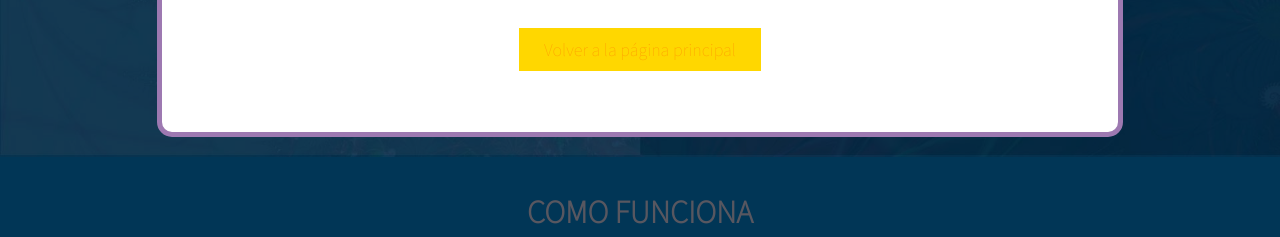
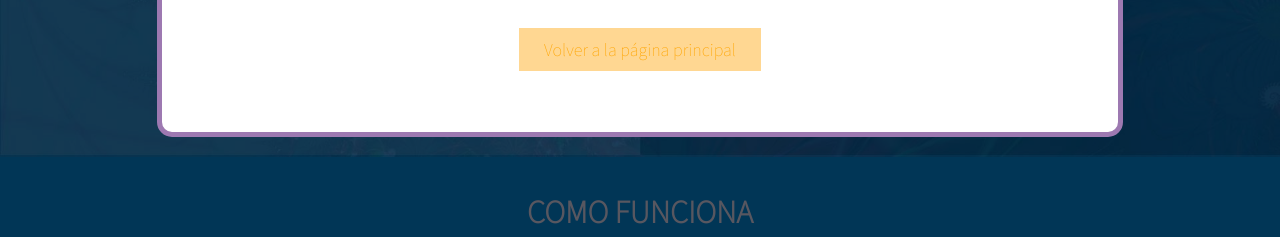
Before and after one commit to Lic-JohnM/Sumate, a plain HTML site: page index.html in a window 1280 px wide. Both pictures are taken after a click on the element "INGRESA". Shown: the part 563-800 px from the top of the page. Drawn offline with nearby package versions, Linux system fonts and the light colour scheme; some packages are replaced by stand-ins of ours; a script that the page names is missing.

Commit message:
Update header.css

```diff
--- a/css/header.css
+++ b/css/header.css
@@ -113,7 +113,7 @@
     margin-top:5px;
     font-size: 18px;
     color: orange;
-    background-color:#FFD700;
+    background-color:#ffd792;
     padding-top:10px;
      padding-bottom:10px;
      padding-left:25px;
```
